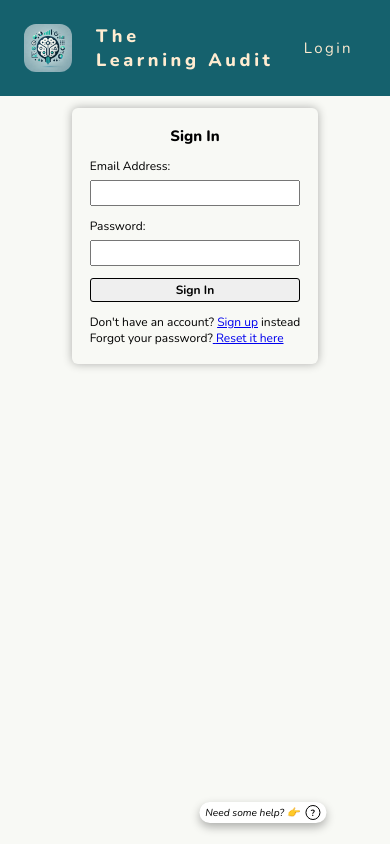
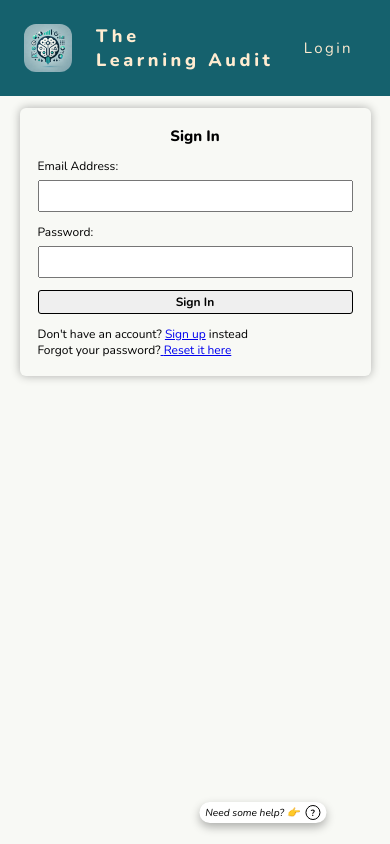
Before and after one commit to Tyriol/learning-audit, a Next.js app: page /routes/auth in a window 390 px wide. Built offline with nearby package versions, Linux system fonts and the light colour scheme.

Commit message:
update auth page to be response and to not zoom in on mobile

```diff
--- a/app/routes/auth/page.js
+++ b/app/routes/auth/page.js
@@ -114,6 +114,7 @@ export default function Auth() {
 
   return (
     <div className={styles.container}>
+      <div className={styles.containerContent}>
         {checkEmail ? (
           <>
             <p>Check your email to confirm your email address</p>
@@ -173,5 +174,6 @@ export default function Auth() {
           </>
         )}
       </div>
+    </div>
   );
 }
--- a/app/routes/auth/page.module.css
+++ b/app/routes/auth/page.module.css
@@ -1,15 +1,20 @@
 .container {
-  max-width: 500px;
+  container-type: inline-size;
+  container-name: auth-form;
+}
+
+.containerContent {
+  max-width: 90%;
   height: fit-content;
   padding: 1.5rem;
   border-radius: 0.5rem;
   box-shadow: 0 0 10px rgba(0, 0, 0, 0.3);
   margin: 1rem auto;
+}
 
-  h2 {
-    font-size: 1.25rem;
-    text-align: center;
-  }
+.containerContent h2 {
+  font-size: 1.25rem;
+  text-align: center;
 }
 
 .form {
@@ -37,8 +42,15 @@
 
 .input > input {
   padding: 0.25rem;
+  font-size: 16px;
 }
 
 .error {
   color: red;
 }
+
+@container auth-form (min-width: 500px) {
+  .containerContent {
+    max-width: 500px;
+  }
+}
```
Lines whose indentation alone changed are shown as unchanged.
